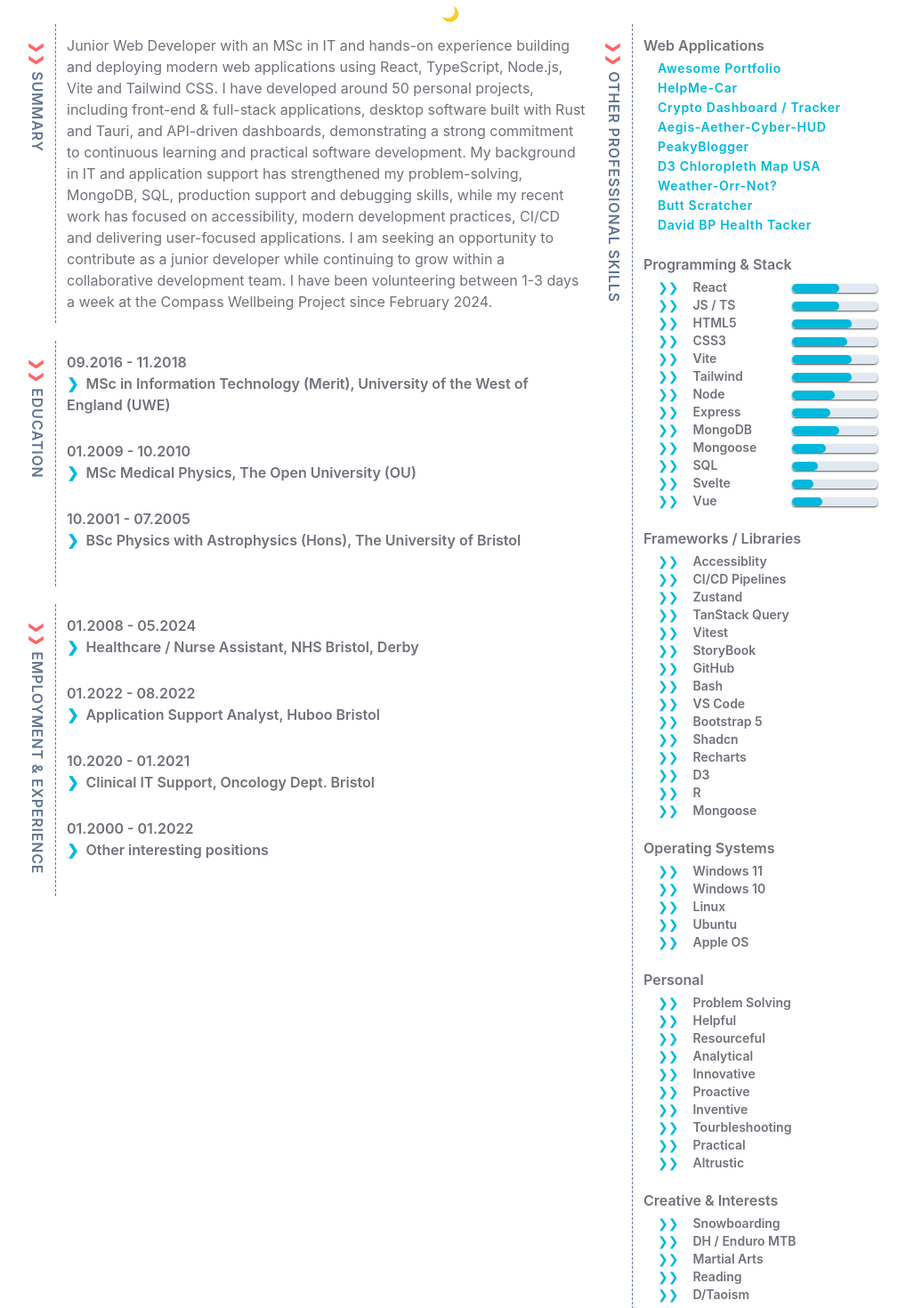
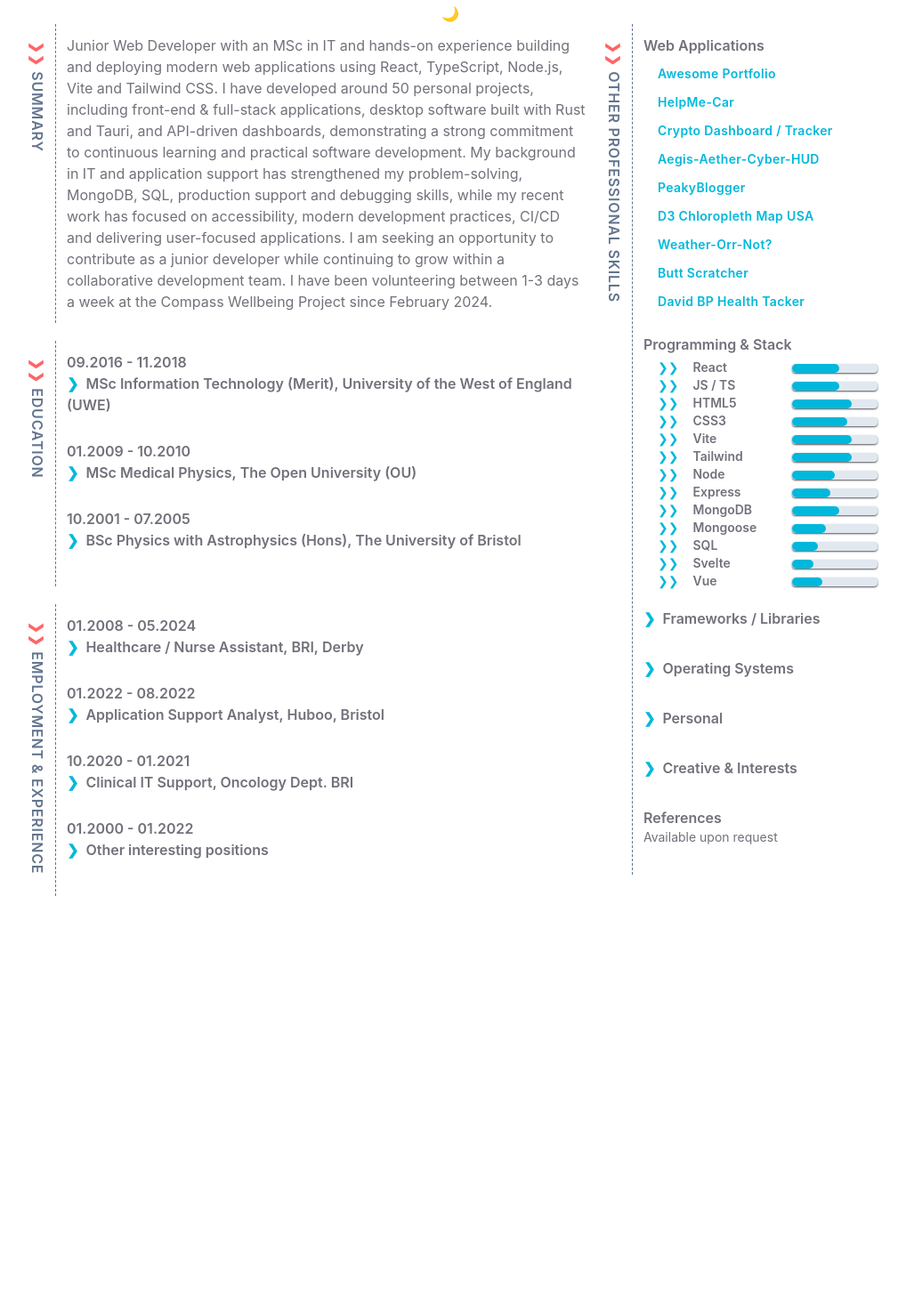
Before and after one commit to usernameistai/cv, a React (Vite) app: page / in a window 1280 px wide. Shown: the part 260-1730 px from the top of the page at 89% size, without its empty margins (134-1152 px from the left). After the commit the page ends 1307 px from the top, so only its background shows below. Built offline with nearby package versions, Linux system fonts and the light colour scheme.

Commit message:
persskills componenet, tidied up web links, added more detilas and summary

```diff
--- a/src/App.tsx
+++ b/src/App.tsx
@@ -4,6 +4,7 @@ import { msc, workSkillsBRI, workSkillsHuboo, workSkillsBRIIT, interestingJobs,
 
 } from "./utils/arrays";
 import { CiLocationOn, CiMail, CiPhone } from "react-icons/ci";
+import PersSkills from "./components/persSkills";
 
 const App = () => {
   const [dark, setDark] = useState(false);
@@ -50,9 +51,11 @@ const App = () => {
             <div className='md:flex-1 my-2 p-4 w-full md:w-60 items-center shadow-lg dark:shadow-white/20 bg-indigo-500 dark:bg-indigo-700 text-white font-semibold rounded-lg space-y-2'>
               <div>MSc Information Technology <span className='text-neutral-400'><a href="https://www.uwe.ac.uk/" target='_blank' rel="noopener noreferrer">(UWE)</a></span></div>
               <div>MSc Medical Physics <span className='text-neutral-400'><a href="https://www.open.ac.uk/" target='_blank' rel="noopener noreferrer">(OU)</a></span></div>
-              <div className="">BSc Physics with Astrophysics <span className='text-neutral-400'><a href="https://www.bristol.ac.uk/" target='_blank' rel="noopener noreferrer">(University of Bristol)</a></span></div>
+              <div>BSc Physics with Astrophysics <span className='text-neutral-400'><a href="https://www.bristol.ac.uk/" target='_blank' rel="noopener noreferrer">(University of Bristol)</a></span></div>
               <div className="border-t border-zinc-300">
-                <a target='_blank' href='https://github.com/usernameistai' className="my-2 px-3 py-2 font-semibold inline-block rounded shadow-md hover:shadow-none focus:shadow-none transition-transform duration-300 bg-indigo-600 hover:bg-indigo-700">GitHub Repo. → usernameistai</a>
+                <button className="mt-4 px-3 py-2 font-semibold inline-block rounded shadow-md hover:shadow-none focus:shadow-none transition-transform duration-300 bg-indigo-600 hover:bg-indigo-700">
+                  <a target='_blank' href='https://github.com/usernameistai' className="">GitHub Repo. → usernameistai</a>
+                </button>
               </div>
             </div>
           </aside>
@@ -93,7 +96,9 @@ const App = () => {
                       <summary className={summary}>
                         <span className={chevSpan}>
                           ❯
-                        </span>MSc in Information Technology (Merit), University of the West of England (UWE)
+                        </span>
+                        MSc Information Technology (Merit),
+                        <a className="pl-1" href="https://www.uwe.ac.uk/" target="_blank" rel="noopener noreferrer">University of the West of England (UWE)</a>
                       </summary>
                       <div className='md:pl-4'>
                         <div>Modules included:</div>
@@ -116,7 +121,8 @@ const App = () => {
                         <span className={chevSpan}>
                           ❯
                         </span>
-                        MSc Medical Physics, The Open University (OU)
+                        MSc Medical Physics,
+                        <a className="pl-1" href="https://www.open.ac.uk/" target="_blank" rel="noopener noreferrer">The Open University (OU)</a>
                       </summary>
                       <div className='md:pl-4 -ml-2 md:ml-0'><span className={chevron}>❯❯</span><span className='font-semibold'>Combined MSc</span> - 64%</div>
                       <div className='md:pl-4 -ml-2 md:ml-0'><span className={chevron}>❯❯</span><span className='font-semibold'>Dissertation</span> - 65%</div>
@@ -131,7 +137,8 @@ const App = () => {
                         <span className={chevSpan}>
                           ❯
                         </span>
-                        BSc Physics with Astrophysics (Hons), The University of Bristol
+                        BSc Physics with Astrophysics (Hons),
+                        <a className="pl-1" href="https://www.bristol.ac.uk/" target="_blank" rel="noopener noreferrer">The University of Bristol</a>
                       </summary>
                       <div className="md:pl-4">
                         <span className={chevron}>❯❯</span><span className='font-semibold'>Dissertation</span> - 63%
@@ -152,7 +159,9 @@ const App = () => {
                         <span className={chevSpan}>
                           ❯
                         </span>
-                        Healthcare / Nurse Assistant, NHS Bristol, Derby
+                        Healthcare / Nurse Assistant,
+                        <a className="pl-1" href="https://www.uhbristol.nhs.uk/" target="_blank" rel="noopener noreferrer">BRI,</a>
+                        <a className="pl-1" href="https://www.uhdb.nhs.uk/" target="_blank" rel="noopener noreferrer">Derby</a>
                       </summary>
                       <div className='md:pl-4'>
                         {workSkillsBRI.map((work, id) => (
@@ -172,7 +181,8 @@ const App = () => {
                         <span className={chevSpan}>
                           ❯
                         </span>
-                        Application Support Analyst, Huboo Bristol
+                        Application Support Analyst,
+                        <a className="pl-1" href="https://huboo.com/" target="_blank" rel="noopener noreferrer">Huboo,</a> Bristol
                       </summary>
                       <div className='md:pl-4'>
                         {workSkillsHuboo.map((work, id) => (
@@ -192,7 +202,8 @@ const App = () => {
                         <span className={chevSpan}>
                           ❯
                         </span>
-                        Clinical IT Support, Oncology Dept. Bristol
+                        Clinical IT Support, Oncology Dept.
+                        <a className="pl-1" href="https://www.uhbristol.nhs.uk/" target="_blank" rel="noopener noreferrer">BRI</a>
                       </summary>
                       <div className='md:pl-4'>
                         {workSkillsBRIIT.map((work, id) => (
@@ -238,10 +249,10 @@ const App = () => {
 
                   <div className='mb-5'>
                     <h2 className='font-semibold pb-1'>Web Applications</h2>
-                    <div className="text-sm text-cyan-500 dark:text-cyan-300 font-semibold tracking-wider">
+                    <div className="text-sm text-cyan-500 dark:text-cyan-300 font-semibold tracking-wide">
                       {websites.map((web, id) => (
-                        <div key={id} className="pb-0.5 hover:scale-105">
-                          <a className='mb-2 px-4' href={web.url} target="_blank" rel="noopener noreferrer">
+                        <div key={id} className="py-0.5">
+                          <a className='flex items-center px-4 py-1 rounded-md text-cyan-500 dark:text-cyan-300 transition-all duration-300 hover:bg-cyan-500/10 hover:translate-x-0.5' href={web.url} target="_blank" rel="noopener noreferrer">
                             {web.name}
                           </a>
                         </div>
@@ -265,57 +276,45 @@ const App = () => {
                     </div>
                   </div>
 
-                  <div className='mb-5'>
-                    <h2 className='font-semibold pb-1'>Frameworks / Libraries</h2>
-                    <div className="text-sm">
-                      {frameworks.map((frame, id) => (
+                  <PersSkills title="Frameworks / Libraries"
+                    children={frameworks.map((frame, id) => (
                       <div key={id}>
                         <span className='px-4 text-cyan-500 dark:text-cyan-300'>❯❯</span>
                         <span className='font-semibold'>{frame.work}</span>
                       </div>
                     ))}
-                    </div>
-                  </div>
+                  />
 
-                  <div className='mb-5'>
-                    <h2 className='font-semibold pb-1'>Operating Systems</h2>
-                    <div className="text-sm">
-                      {os.map((o, id) => (
+                  <PersSkills title="Operating Systems"
+                    children={os.map((o, id) => (
                       <div key={id}>
                         <span className='px-4 text-cyan-500 dark:text-cyan-300'>❯❯</span>
                         <span className='font-semibold'>{o.sys}</span>
                       </div>
                     ))}
-                    </div>
-                  </div>
+                  />
 
-                  <div className='mb-5'>
-                    <h2 className='font-semibold pb-1'>Personal</h2>
-                    <div className="text-sm">
-                      {personal.map((persy, id) => (
+                  <PersSkills title="Personal"
+                    children={personal.map((persy, id) => (
                       <div key={id}>
                         <span className='px-4 text-cyan-500 dark:text-cyan-300'>❯❯</span>
                         <span className='font-semibold'>{persy.attribute}</span>
                       </div>
                     ))}
-                    </div>
-                  </div>
+                  />
 
-                  <div className='mb-5'>
-                    <h2 className='font-semibold pb-1'>Creative & Interests</h2>
-                    <div className="text-sm">
-                      {hobbies.map((hobby, id) => (
+                  <PersSkills title="Creative & Interests"
+                    children={hobbies.map((hobby, id) => (
                       <div key={id}>
                         <span className='px-4 text-cyan-500 dark:text-cyan-300'>❯❯</span>
                         <span className='font-semibold'>{hobby.enjoy}</span>
                       </div>
                     ))}
-                    </div>
-                  </div>
+                  />
 
                   <div className='mb-5'>
                     <h2 className='font-semibold'>References</h2>
-                    <div className="text-sm">Available upon request 👊✨🛰️</div>
+                    <div className="text-sm">Available upon request</div>
                   </div>
                 </div>
               </div>
--- /dev/null
+++ b/src/components/PersSkills.tsx
@@ -0,0 +1,30 @@
+import type React from "react";
+
+interface PersSkillsProps {
+  title: string;
+  children: React.ReactNode
+};
+
+const PersSkills = ({ title, children }: PersSkillsProps ) => {
+  const summary = "text-sm md:text-base font-semibold mb-2 cursor-pointer list-none";
+  const chevSpan = "mr-2 text-cyan-500 dark:text-cyan-300 inline-block transition-transform duration-300 group-open:rotate-90";
+
+  return (
+    <div className="mb-5">
+      <details className="group">
+        <summary className={`flex pl-0 ${summary}`}>
+          <span className={`mr-0 ${chevSpan} flex-start`}>
+            ❯
+          </span>
+          <h2 className="font-semibold pb-1">{title}</h2>
+        </summary>
+
+        <div className="text-sm">
+          {children}
+        </div>
+      </details>
+    </div>
+  )
+};
+
+export default PersSkills;
```
Lines whose indentation alone changed are shown as unchanged.
